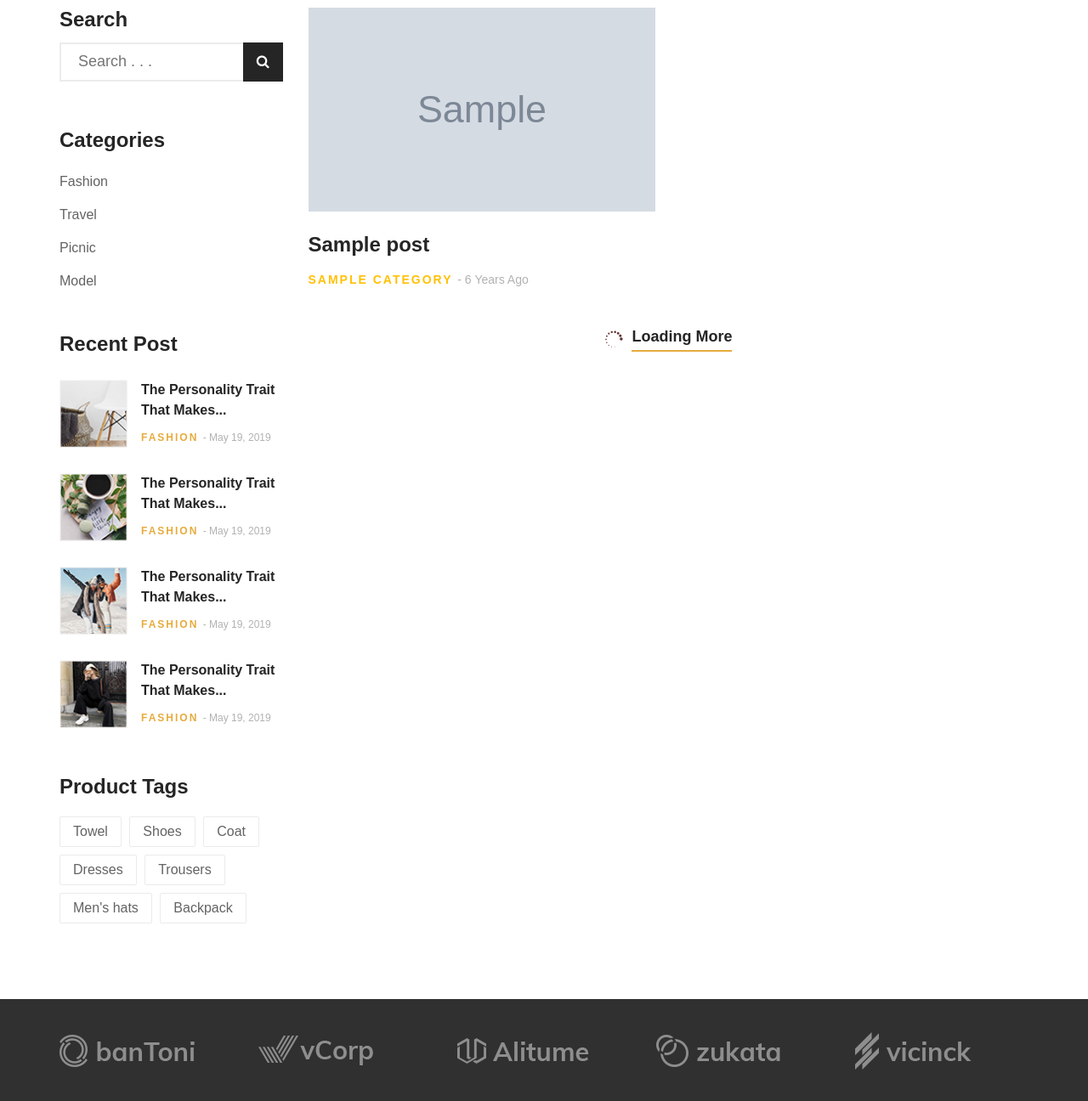
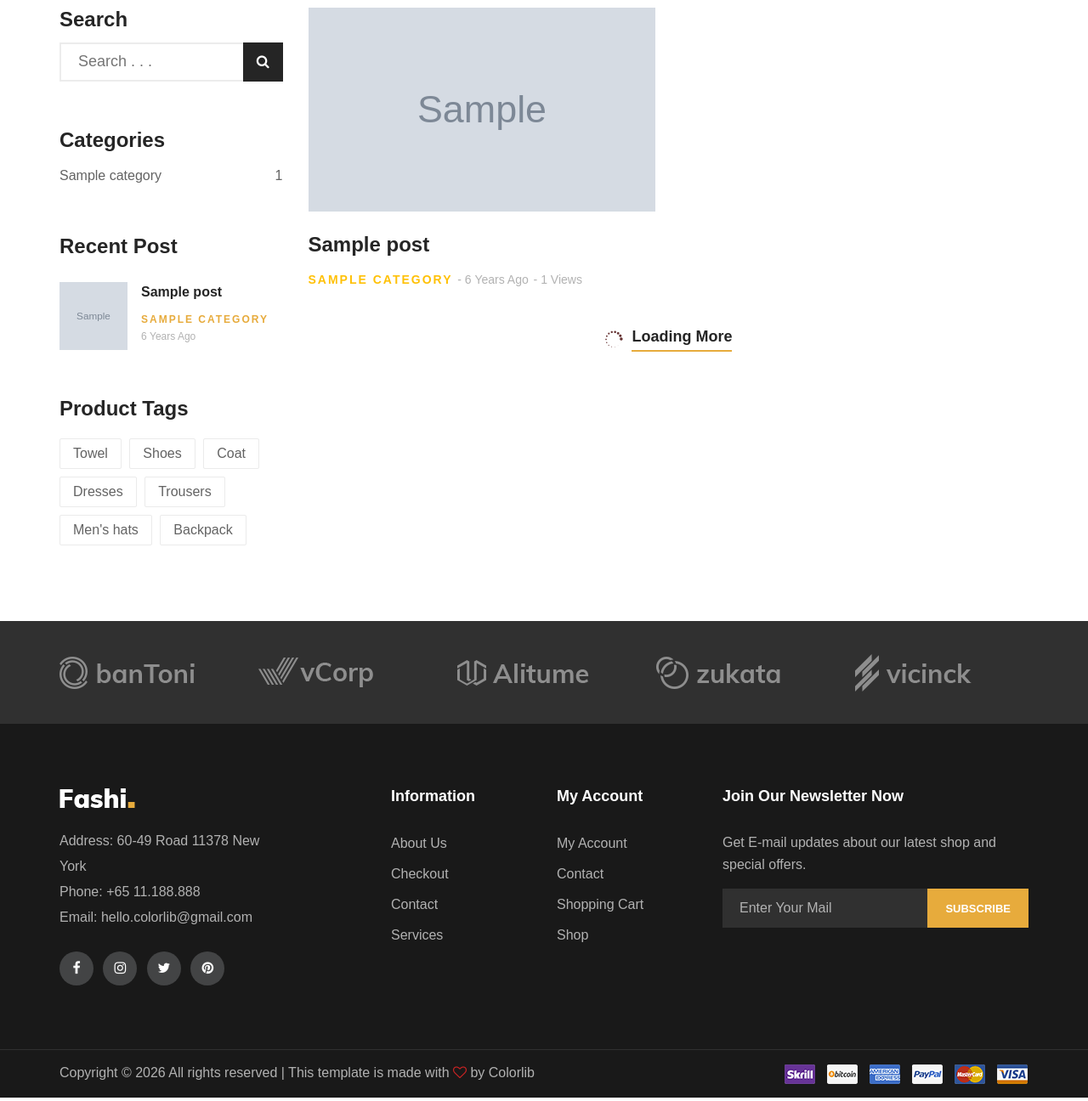
Before and after one commit to Amir-Pers/fashi-master, a Django app: page /blog/ in a window 1280 px wide. Shown: the part 413-1709 px from the top of the page at 85% size. Run offline with Django 5.2, Linux system fonts and the light colour scheme; tables that the repository leaves empty hold one stand-in row (values such as "Sample post"); grey boxes marked "Sample" are stand-in pictures; some libraries are stand-ins or nearby versions; some web fonts are replaced.

Commit message:
added dynamic category and recent post to blog

```diff
--- /dev/null
+++ b/blog/templatetags/blog_tags.py
@@ -0,0 +1,29 @@
+from django import template
+from blog.models import Post, Category
+
+register = template.Library()
+
+
+@register.simple_tag()
+def function(a):
+    return a + 2
+
+@register.simple_tag()
+def counter():
+    count = Post.objects.filter(status=1).count()
+    return count
+
+@register.inclusion_tag('blog/blog-recent.html')
+def recent_posts(arg=4):
+    posts = Post.objects.filter(status=1).order_by('-published_date')[:arg]
+    return {'posts' : posts}
+
+@register.inclusion_tag('blog/blog-category.html')
+def categories():
+    cats = Category.objects.all()
+    posts = Post.objects.filter(status=1)
+    cat_dict = dict()
+    for name in cats:
+        if posts.filter(category=name).count() > 0:
+            cat_dict[name] = posts.filter(category=name).count()
+    return {'categories' : cat_dict}
--- /dev/null
+++ b/templates/blog/blog-category.html
@@ -0,0 +1,12 @@
+{% load static %}
+<div class="blog-catagory">
+    <h4>Categories</h4>
+    {% for cat, value in categories.items %}
+    <ul>
+        <a href="{% url 'blog:category' cat_name=cat.name %}" class="d-flex justify-content-between">
+            <p>{{ cat.name }}</p>
+            <p>{{ value }}</p>
+        </a>
+    </ul>
+    {% endfor %}
+</div>
--- a/templates/blog/blog-home.html
+++ b/templates/blog/blog-home.html
@@ -1,6 +1,7 @@
 {% extends 'base.html' %}
 {% load static %}
 {% load humanize %}
+{% load blog_tags %}
 {% block content %}
 
 <!-- Breadcrumb Section Begin -->
@@ -24,75 +25,14 @@
         <div class="row">
             <div class="col-lg-3 col-md-6 col-sm-8 order-2 order-lg-1">
                 <div class="blog-sidebar">
-                    <div class="search-form">
-                        <h4>Search</h4>
-                        <form action="#">
-                            <input type="text" placeholder="Search . . .  ">
-                            <button type="submit"><i class="fa fa-search"></i></button>
-                        </form>
-                    </div>
-                    <div class="blog-catagory">
-                        <h4>Categories</h4>
-                        <ul>
-                            <li><a href="#">Fashion</a></li>
-                            <li><a href="#">Travel</a></li>
-                            <li><a href="#">Picnic</a></li>
-                            <li><a href="#">Model</a></li>
-                        </ul>
-                    </div>
-                    <div class="recent-post">
-                        <h4>Recent Post</h4>
-                        <div class="recent-blog">
-                            <a href="#" class="rb-item">
-                                <div class="rb-pic">
-                                    <img src="{% static 'img/blog/recent-1.jpg' %}" alt="">
-                                </div>
-                                <div class="rb-text">
-                                    <h6>The Personality Trait That Makes...</h6>
-                                    <p>Fashion <span>- May 19, 2019</span></p>
-                                </div>
-                            </a>
-                            <a href="#" class="rb-item">
-                                <div class="rb-pic">
-                                    <img src="{% static 'img/blog/recent-2.jpg' %}" alt="">
-                                </div>
-                                <div class="rb-text">
-                                    <h6>The Personality Trait That Makes...</h6>
-                                    <p>Fashion <span>- May 19, 2019</span></p>
-                                </div>
-                            </a>
-                            <a href="#" class="rb-item">
-                                <div class="rb-pic">
-                                    <img src="{% static 'img/blog/recent-3.jpg' %}" alt="">
-                                </div>
-                                <div class="rb-text">
-                                    <h6>The Personality Trait That Makes...</h6>
-                                    <p>Fashion <span>- May 19, 2019</span></p>
-                                </div>
-                            </a>
-                            <a href="#" class="rb-item">
-                                <div class="rb-pic">
-                                    <img src="{% static 'img/blog/recent-4.jpg' %}" alt="">
-                                </div>
-                                <div class="rb-text">
-                                    <h6>The Personality Trait That Makes...</h6>
-                                    <p>Fashion <span>- May 19, 2019</span></p>
-                                </div>
-                            </a>
-                        </div>
-                    </div>
-                    <div class="blog-tags">
-                        <h4>Product Tags</h4>
-                        <div class="tag-item">
-                            <a href="#">Towel</a>
-                            <a href="#">Shoes</a>
-                            <a href="#">Coat</a>
-                            <a href="#">Dresses</a>
-                            <a href="#">Trousers</a>
-                            <a href="#">Men's hats</a>
-                            <a href="#">Backpack</a>
-                        </div>
-                    </div>
+                    {% include 'blog/blog-search.html' %}
+
+                    {% categories %}
+
+                    {% recent_posts %}
+
+                    {% include 'blog/blog-tag.html' %}
+
                 </div>
             </div>
             <div class="col-lg-9 order-1 order-lg-2">
@@ -109,9 +49,11 @@
                                 </a>
                                 <p>
                                     {% for cat in post.category.all %}
-                                    <a href="{% url 'blog:category' cat_name=cat.name %}" style="color:#ffc107;">{{cat.name }}</a>{% if not forloop.last %}, {% endif %}
+                                    <a href="{% url 'blog:category' cat_name=cat.name %}"
+                                        style="color:#ffc107;">{{cat.name }}</a>{% if not forloop.last %}, {% endif %}
                                     {% endfor %}
                                     <span>- {{ post.published_date|naturaltime }}</span>
+                                    <span>- {{ post.counted_view|intcomma }} views</span>
                                 </p>
                             </div>
                         </div>
--- /dev/null
+++ b/templates/blog/blog-recent.html
@@ -0,0 +1,29 @@
+{% load static %}
+{% load humanize %}
+{% load blog_tags %}
+
+<div class="recent-post">
+    <h4>Recent Post</h4>
+    {% for post in posts %}
+    <div class="recent-blog">
+        <a href="{% url 'blog:blog-details' pid=post.id %}" class="rb-item">
+            <div class="rb-pic">
+                <img src="{{ post.image.url }}" alt="">
+            </div>
+            <div class="rb-text">
+                <h6>{{ post.title }}</h6>
+
+                {% for cat in post.category.all %}
+                <p>
+                    {{ cat.name }}{% if not forloop.last %}, {% endif %}
+                </p>
+                {% endfor %}
+
+                <p class="meta">
+                    <span>{{ post.published_date|naturaltime }}</span>
+                </p>
+            </div>
+        </a>
+    </div>
+    {% endfor %}
+</div>
--- /dev/null
+++ b/templates/blog/blog-search.html
@@ -0,0 +1,7 @@
+<div class="search-form">
+    <h4>Search</h4>
+    <form action="#">
+        <input type="text" placeholder="Search . . .  ">
+        <button type="submit"><i class="fa fa-search"></i></button>
+    </form>
+</div>
--- /dev/null
+++ b/templates/blog/blog-tag.html
@@ -0,0 +1,12 @@
+<div class="blog-tags">
+    <h4>Product Tags</h4>
+    <div class="tag-item">
+        <a href="#">Towel</a>
+        <a href="#">Shoes</a>
+        <a href="#">Coat</a>
+        <a href="#">Dresses</a>
+        <a href="#">Trousers</a>
+        <a href="#">Men's hats</a>
+        <a href="#">Backpack</a>
+    </div>
+</div>
```
Also changed, not shown: blog/templatetags/__init__.py (added).
